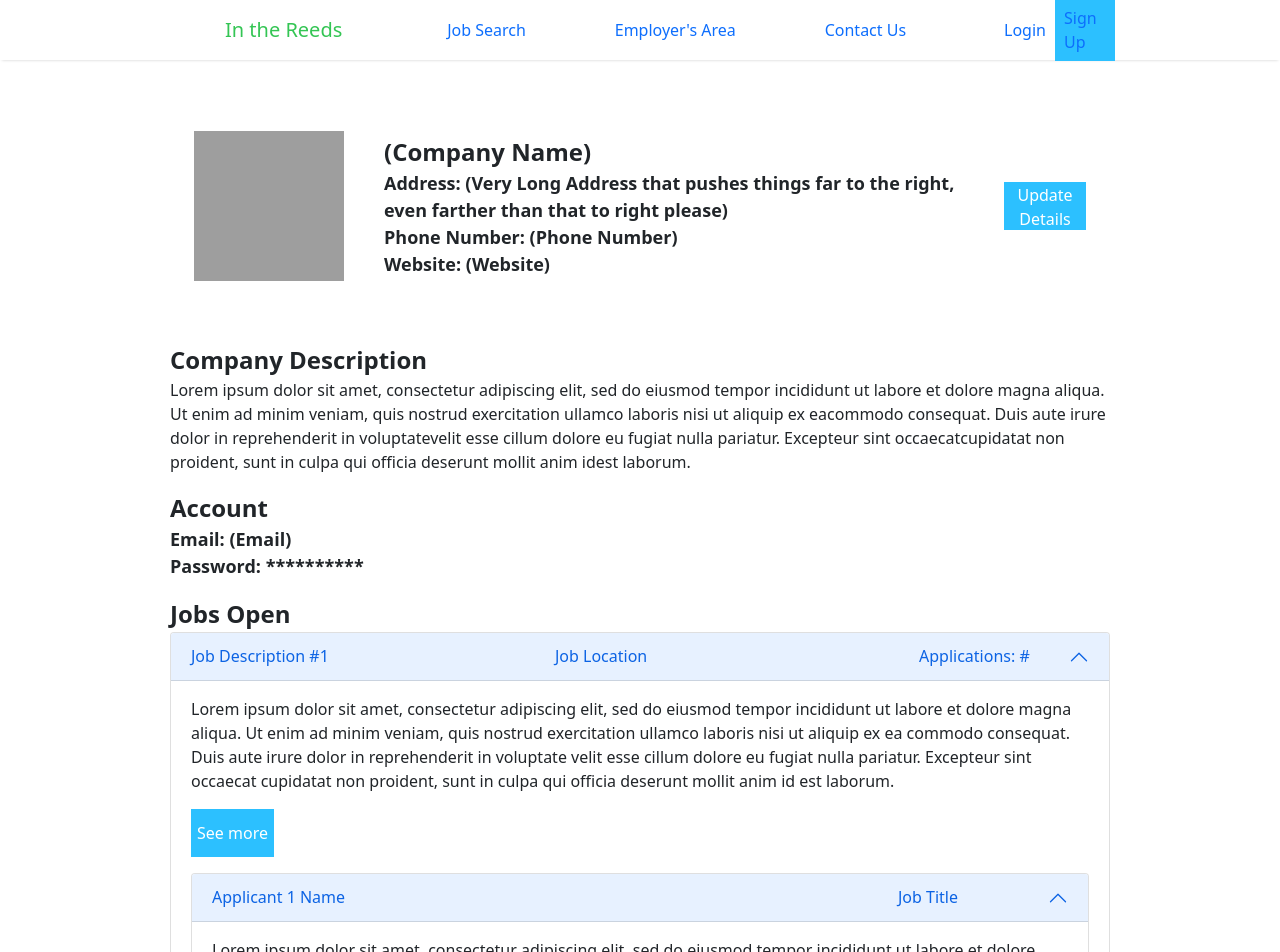
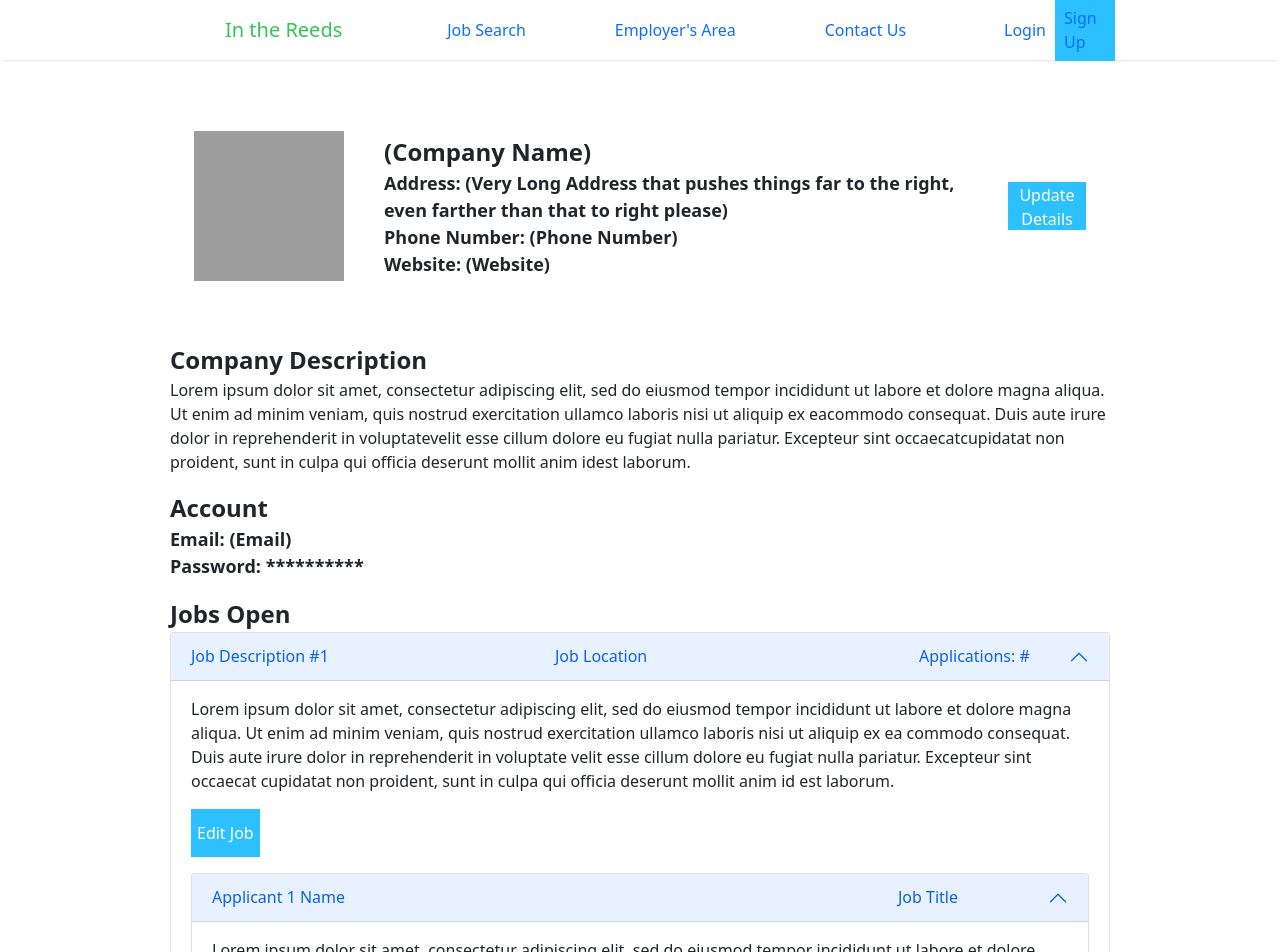
Before and after one commit to harv-ma/com3014_group18, a React (Create React App) app in the folder client/: page /employer-area in a window 1280 px wide. Shown: the top 952 px of the page. Built offline with nearby package versions, Linux system fonts and the light colour scheme; grey boxes are pictures that could not be loaded.

Commit message:
Fixed formatting in Employer Area
indenting was going crazy, other small QOL fixes

```diff
--- a/client/src/pages/EmployerArea/EmployerArea.jsx
+++ b/client/src/pages/EmployerArea/EmployerArea.jsx
@@ -14,7 +14,7 @@ const EmployerArea = () => {
         <div className="subtitle">Phone Number: (Phone Number)</div>
         <div className="subtitle">Website: (Website)</div>
       </div>
-      <button>Update Details</button>
+      <div><button>Update Details</button></div>
     </div>
     <div className="title">Company Description</div>
     <div>
@@ -50,7 +50,7 @@ const EmployerArea = () => {
                     cupidatat non proident, sunt in culpa qui officia deserunt mollit anim id
                     est laborum.
                     <p></p>
-                            <button>See more</button>
+                    <button>Edit Job</button>
                     <p></p>
                     <div className="ApplicantsAccordion">
                         <Accordion defaultActiveKey="0">
@@ -115,7 +115,7 @@ const EmployerArea = () => {
                 est laborum.
 
                 <p></p>
-                        <button>See more</button>
+                <button>Edit Job</button>
                 <p></p>
 
                 <div className="ApplicantsAccordion">
```
Lines whose indentation alone changed are shown as unchanged.
